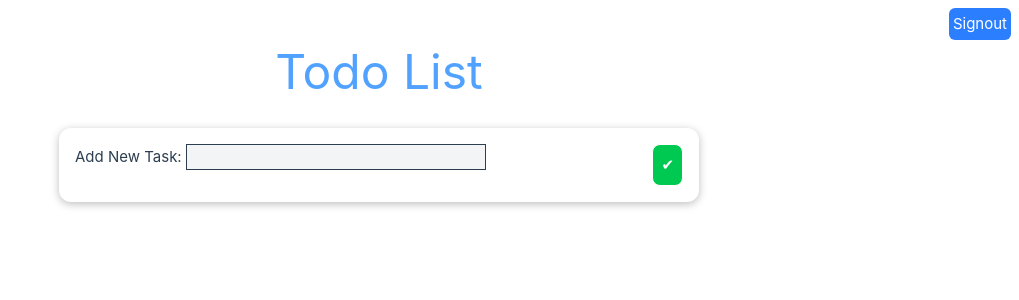
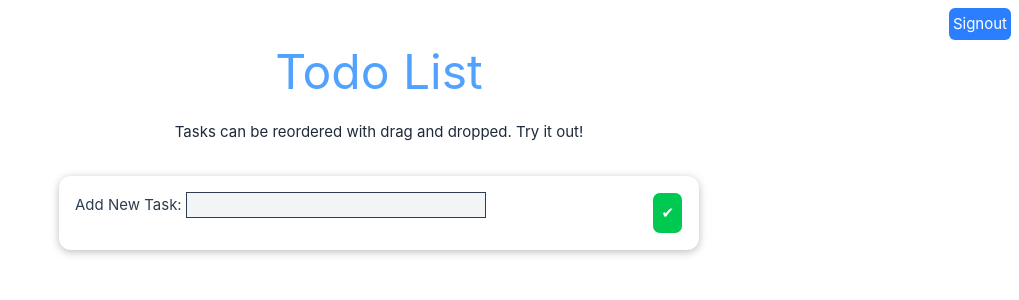
Before and after one commit to michael-adams-01/vue-todo, a Vue app: page /home in a window 1280 px wide. Shown: the top 300 px of the page, without its empty margins (261-1280 px from the left). Built offline with nearby package versions, Linux system fonts and the light colour scheme.

Commit message:
Add an h3 to Home.vue and fix but where input was not cleared

```diff
--- a/src/views/Home.vue
+++ b/src/views/Home.vue
@@ -4,6 +4,8 @@
       <button @click="signout" class="p-1 bg-blue-500 font-bold text-white rounded-md">Signout</button>
     </div>
     <h1 class="text-center text-5xl text-blue-400">Todo List</h1>
+    <br>
+    <h3 class="text-center font-bold text-gray-800">Tasks can be reordered with drag and dropped. Try it out!</h3>
 
     <draggable @end="store.updateTasks" v-model="store.todos" tag="ul">
       <template #item="{ element: item }">
@@ -72,6 +74,7 @@ export default {
         task: this.newTaskInput
       })
       this.store.updateTasks()
+      this.newTaskInput = ''
 
 
     },
```
